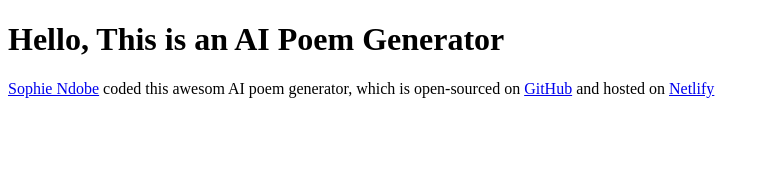
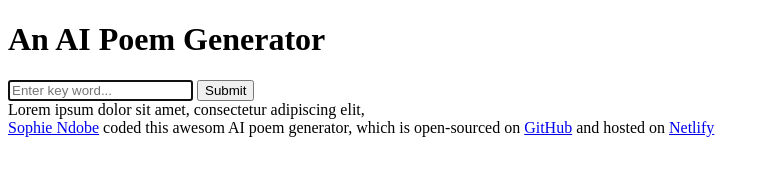
Before and after one commit to Sophie-Ndobe/Poem-Generator, a plain HTML site: page index.html in a window 1280 px wide. Shown: the whole page, without its empty margins (0-769 px from the left). Drawn offline with Linux system fonts and the light colour scheme.

Commit message:
Added the HTML content of the page

```diff
--- a/index.html
+++ b/index.html
@@ -8,7 +8,15 @@
     <title>AI Poem Generator</title>
 </head>
 <body>
-    <h1>Hello, This is an AI Poem Generator</h1>
+    <h1>An AI Poem Generator</h1>
+    <form>
+        <input type="text" placeholder="Enter key word..." autofocus required autocomplete="off" />
+        <button>Submit</button>
+    </form>
+
+    <div>Lorem ipsum dolor sit amet,
+        consectetur adipiscing elit,
+    </div>
 
     <footer>
         <a href="https://github.com/Sophie-Ndobe" target="_blank">Sophie Ndobe</a>
```
